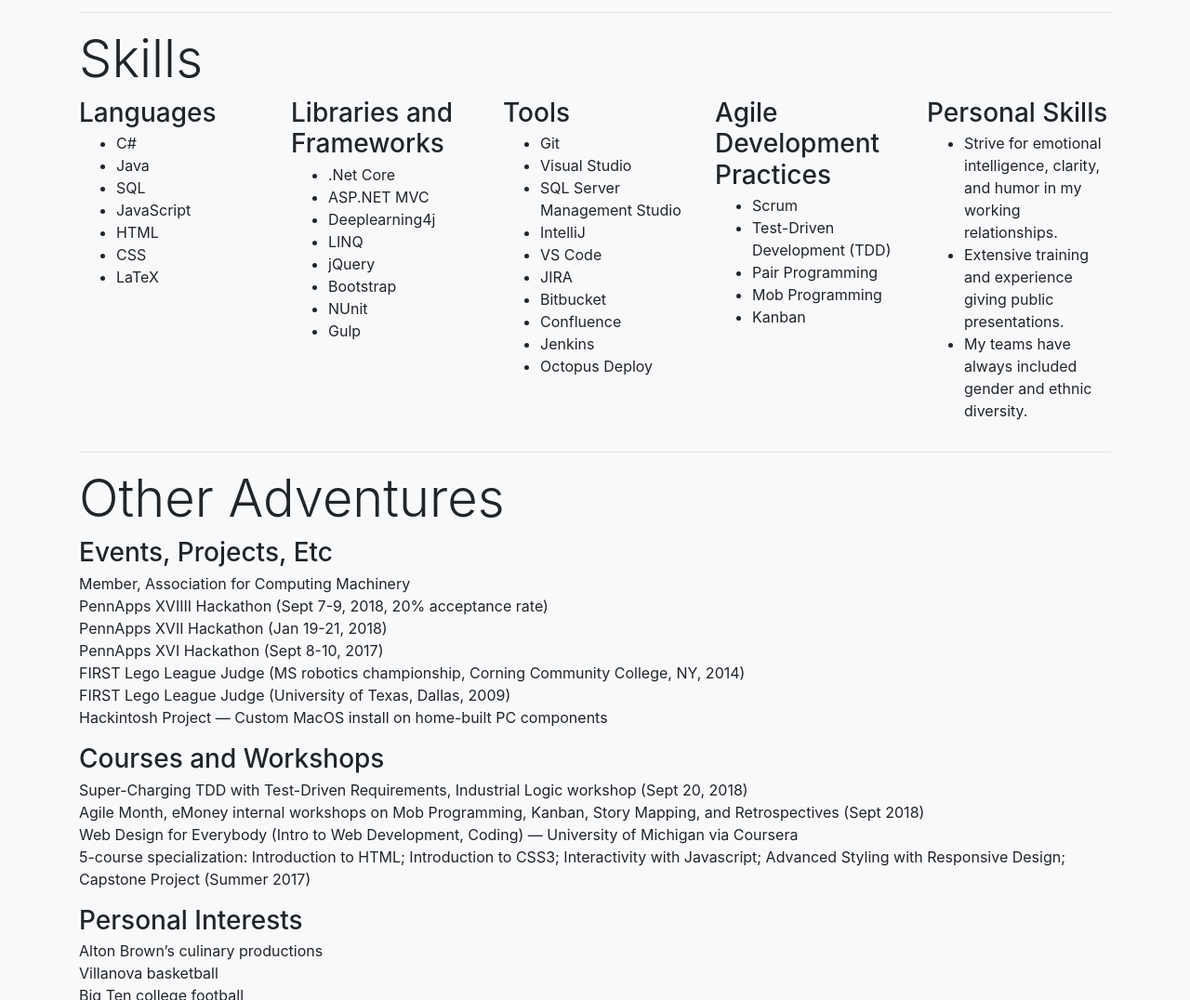
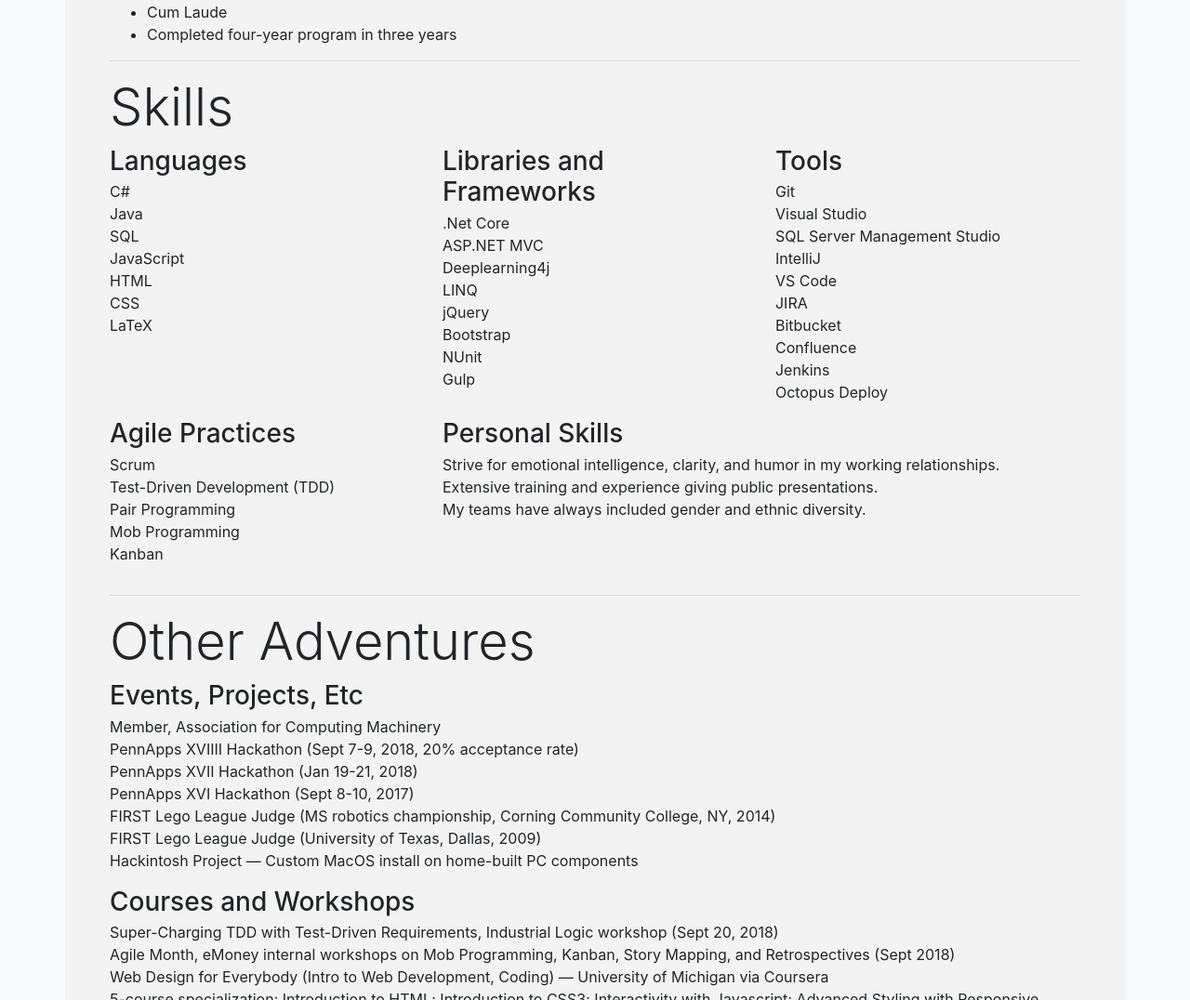
Before and after one commit to pseudodennis/github.io, a plain HTML site: page index.html in a window 1280 px wide. Shown: the part 1260-2336 px from the top of the page at 93% size. Drawn offline with nearby package versions, Linux system fonts and the light colour scheme.

Commit message:
background colors

```diff
--- a/index.html
+++ b/index.html
@@ -16,14 +16,14 @@
 <body class="bg-light">
 
 
-    <div class="container bg-light">
+    <div class="container mt-5 px-5 pt-1" style="background-color: #f3f3f3">
         <header class="mt-5">
-                <h1 class="display-1">Dennis Trate</h1>
+                <h1 class="display-1" style = "position:relative; left:-5px;">Dennis Trate</h1>
                 <div class="d-flex align-items-end">
                     <address class="">
-                        <a href="http://dennistrate.com">dennistrate.com</a> |
-                        <a href="https://www.github.com/pseudodennis">github.com/pseudodennis</a> |
-                        <a href="https://www.linkedin.com/in/pseudodennis">linkedin.com/in/pseudodennis</a>
+                        <a href="http://dennistrate.com" class="text-info">dennistrate.com</a> |
+                        <a href="https://www.github.com/pseudodennis" class="text-info">github.com/pseudodennis</a> |
+                        <a href="https://www.linkedin.com/in/pseudodennis" class="text-info">linkedin.com/in/pseudodennis</a>
                     </address>
                 </div>
             <p class="lead p-4 border">
@@ -100,9 +100,9 @@
                 <h2 class="display-4">Skills</h2>
                 <div class="row">
 
-                    <div class="col-12 col-md-6 col-xl">
+                    <div class="col-12 col-md-4">
                         <h3 class="h3 mb-1">Languages</h3>
-                        <ul>
+                        <ul class="list-unstyled">
                             <li>C#</li>
                             <li>Java</li>
                             <li>SQL</li>
@@ -112,9 +112,9 @@
                             <li>LaTeX</li>
                         </ul>
                     </div>
-                    <div class="col-12 col-md-6 col-xl">
-                        <h3 class="h3 mb-1">Libraries and Frameworks</h3>
-                        <ul>
+                    <div class="col-12 col-md-4">
+                        <h3 class="h3 mb-1">Libraries and<br>Frameworks</h3>
+                        <ul class="list-unstyled">
                             <li>.Net Core</li>
                             <li>ASP.NET MVC</li>
                             <li>Deeplearning4j</li>
@@ -125,9 +125,9 @@
                             <li>Gulp</li>
                         </ul>
                     </div>
-                    <div class="col-12 col-md-6 col-xl">
+                    <div class="col-12 col-md-4">
                         <h3 class="h3 mb-1">Tools</h3>
-                        <ul>
+                        <ul class="list-unstyled">
                             <li>Git</li>
                             <li>Visual Studio</li>
                             <li>SQL Server Management Studio</li>
@@ -140,9 +140,9 @@
                             <li>Octopus Deploy</li>
                         </ul>
                     </div>
-                    <div class="col-12 col-md-6 col-xl">
-                        <h3 class="h3 mb-1">Agile Development Practices</h3>
-                        <ul>
+                    <div class="col-12 col-md-4">
+                        <h3 class="h3 mb-1">Agile Practices</h3>
+                        <ul class="list-unstyled">
                             <li>Scrum</li>
                             <li>Test-Driven Development (TDD)</li>
                             <li>Pair Programming</li>
@@ -150,9 +150,9 @@
                             <li>Kanban</li>
                         </ul>
                     </div>
-                    <div class="col-12 col-md">
+                    <div class="col-12 col-md-8">
                         <h3 class="h3 mb-1">Personal Skills</h3>
-                        <ul>
+                        <ul class="list-unstyled">
                             <li>Strive for emotional intelligence, clarity, and humor in my working relationships.</li>
                             <li>Extensive training and experience giving public presentations.</li>
                             <li>My teams have always included gender and ethnic diversity.</li>
```
